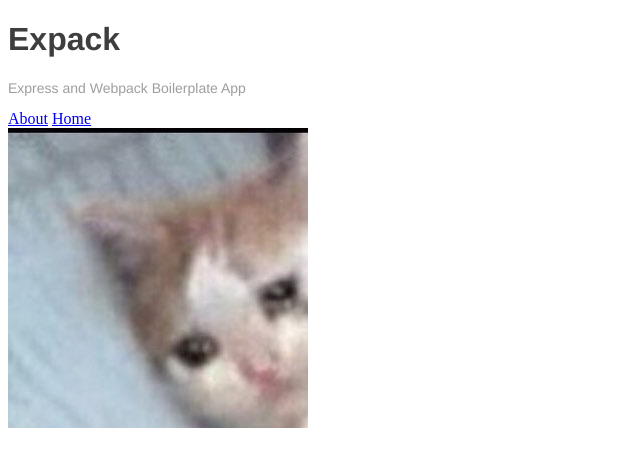
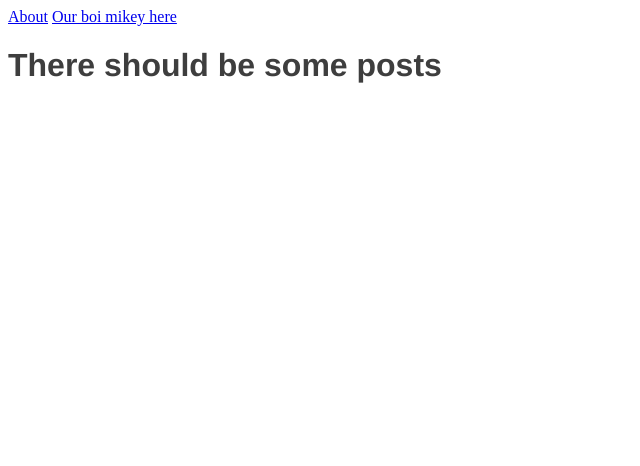
Before and after one commit to BeaRRRRR/spa, a website built with webpack: page src/html/index.html in a window 1280 px wide. Shown: the whole page, without its empty margins (0-640 px from the left). Built offline with nearby package versions, Linux system fonts and the light colour scheme.

Commit message:
some new pages and routing(doesn't work yet)

```diff
--- a/src/html/index.html
+++ b/src/html/index.html
@@ -6,11 +6,11 @@
     <link rel="shortcut icon" href="#">
 </head>
 <body>
-    <h1>Expack</h1>
-    <p class="description">Express and Webpack Boilerplate App</p>
-    <a href="#/about">About</a>
-    <a href="/#/">Home</a>
+    <!--<h1>Expack</h1>-->
+    <!--<p class="description">Express and Webpack Boilerplate App</p>-->
+    <!--<a href="#/about">About</a>-->
+    <!--<a href="/#/">Home</a>-->
     <div id="content"></div>
-    <div class="awful-selfie"></div>
+    <!--<div class="awful-selfie"></div>-->
 </body>
 </html>
--- a/src/index.js
+++ b/src/index.js
@@ -1,21 +1,29 @@
 import 'babel-polyfill';
-import logMessage from './js/logger';
 import './css/style.css';
-import homePage from './js/pages/homePage.js';
-import aboutPage from './js/pages/aboutPage.js';
+import homePage from './js/views/pages/homePage.js';
+import aboutPage from './js/views/pages/aboutPage.js';
+import userPage from './js/views/pages/userPage.js';
+import postPage from './js/views/pages/postPage.js'
+import utils from './js/service/utils.js';
 
 // Log message to console
 // logMessage('A very warm welcome to Expack!');
 const routes = {
-  '#/': homePage,
-  '#/about': aboutPage
+  '#': homePage,
+  '#/about': aboutPage,
+  '#/users/name': userPage,
+  '#/users/name/postname' : postPage
 };
 
 async function router() {
-  console.log('pathname is ' + window.location.hash);
-  let content = document.getElementById('content');
-  let page = routes[window.location.hash];
+  const content = document.getElementById('content');
+  let request = utils.parseUrl();
+  console.log(request);
+  let url = '#' + (request.resource ? `/${request.resource}` : '') + (request.name ? `/name` : '') + (request.postName ? `/postname` : '');
+  console.log(url);
+  let page = routes[url];
   content.innerHTML = await page.render();
+  await page.afterRender();
 }
 
 window.addEventListener('hashchange', router);
--- a/src/js/pages/aboutPage.js
+++ /dev/null
@@ -1,6 +0,0 @@
-let aboutPage = {
-  render : async () => `<h1>Hopefuly this appers on screen too</h1>`,
-  afterRender : async () => {}
-};
-
-export default aboutPage;
--- a/src/js/pages/homePage.js
+++ /dev/null
@@ -1,6 +0,0 @@
-let homePage = {
-  render : async () => `<h1>Hopefuly this appers on screen</h1>`,
-  afterRender : async () => {}
-};
-
-export default homePage;
--- /dev/null
+++ b/src/js/service/utils.js
@@ -0,0 +1,13 @@
+const utils = {
+  parseUrl: function () {
+    let url = window.location.hash.slice(2).split('/');
+    const parsedUrl = {
+      resource: url[0],
+      name: url[1],
+      postName: url[2]
+    };
+    return parsedUrl;
+  }
+};
+
+export default utils
--- /dev/null
+++ b/src/js/views/pages/aboutPage.js
@@ -0,0 +1,10 @@
+let aboutPage = {
+  render: async function () {
+    return `<a href="#">Home</a>
+            <h1>My first single page application woohoo</h1>`;
+  },
+  afterRender: async () => {
+  }
+};
+
+export default aboutPage;
--- /dev/null
+++ b/src/js/views/pages/homePage.js
@@ -0,0 +1,11 @@
+let homePage = {
+  render: async function () {
+    return `<a href="#/about">About</a>
+            <a href="#/users/mike">Our boi mikey here</a>
+            <h1>There should be some posts</h1>`;
+  },
+  afterRender: async () => {
+  }
+};
+
+export default homePage;
--- /dev/null
+++ b/src/js/views/pages/postPage.js
@@ -0,0 +1,11 @@
+let postPage = {
+  render: async function () {
+    return `<a href="#">Home</a>
+            <a href="#/about">About</a>
+            <h1>This is the post page but there are no posts yet xD</h1>`;
+  },
+  afterRender: async () => {
+  }
+};
+
+export default postPage;
--- /dev/null
+++ b/src/js/views/pages/userPage.js
@@ -0,0 +1,18 @@
+import utils from '../../service/utils.js'
+
+function getInfoAboutUser(){
+  let nickname = utils.parseUrl().name;
+  return nickname;
+}
+
+let userPage = {
+  render: async function () {
+    return `<a href="#">Home</a>
+            <a href="#/about">About</a>
+            <h1>This is the user's nickname is ${getInfoAboutUser()}</h1>`;
+  },
+  afterRender: async () => {
+  }
+};
+
+export default userPage;
```
Also changed, not shown: src/server/routes/posts.js (added, +12 -0 lines), src/server/server-dev.js (+9 -0 lines), src/js/views/components/navbar.js (added).
